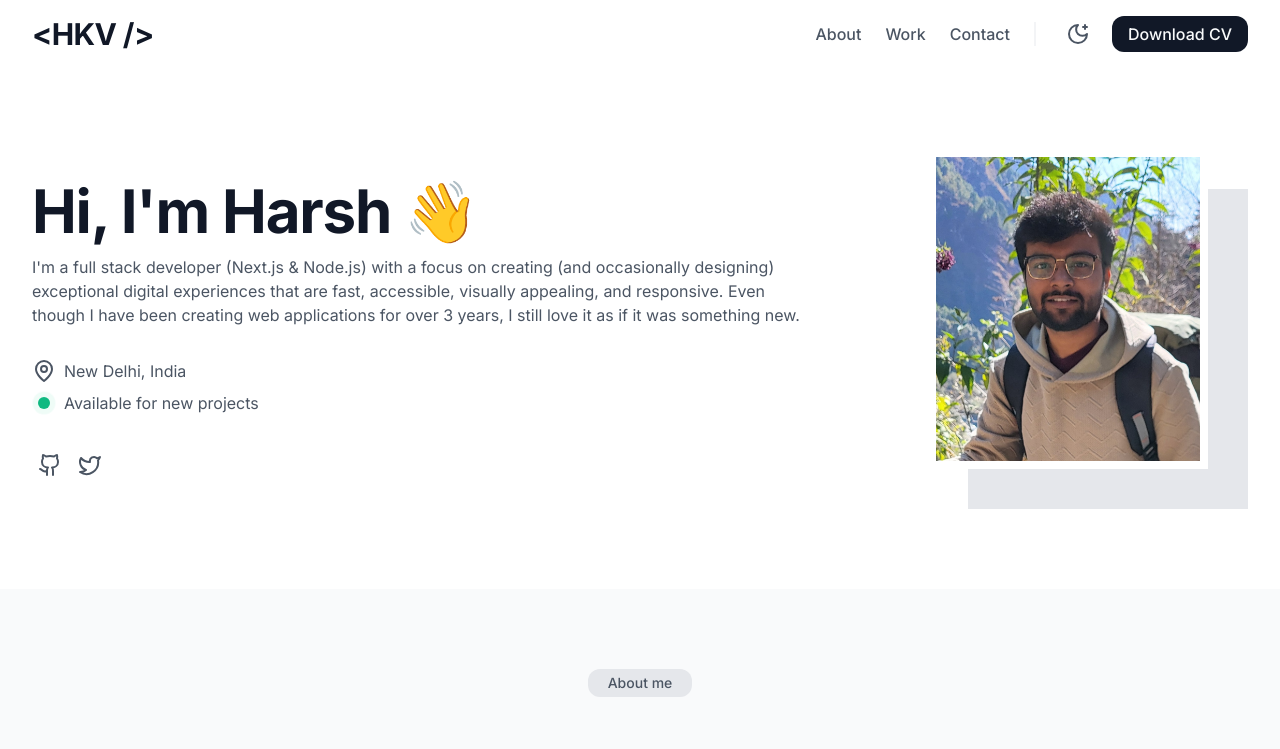
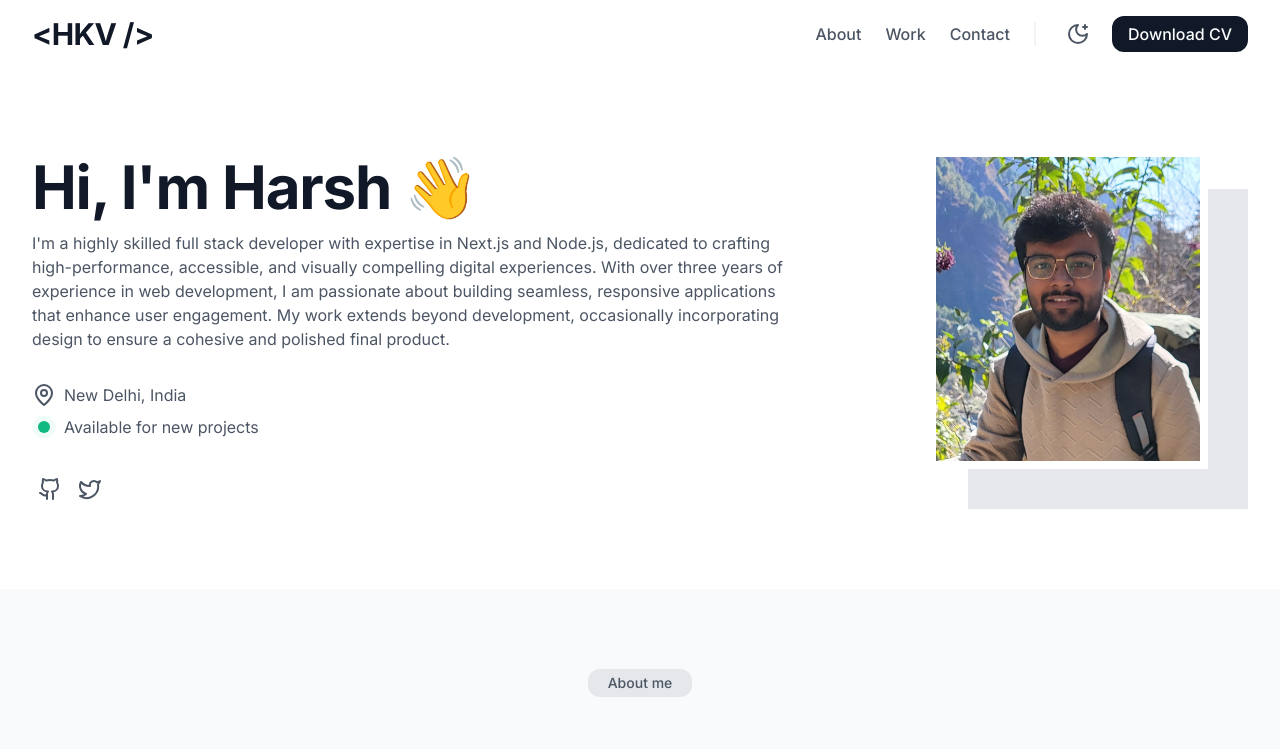
Before and after one commit to hkv24/portfolio-website, a Next.js app: page / in a window 1280 px wide. Shown: the top 749 px of the page. Built offline with nearby package versions, Linux system fonts and the light colour scheme.

Commit message:
final touch

```diff
--- a/src/components/sections/hero.tsx
+++ b/src/components/sections/hero.tsx
@@ -31,11 +31,13 @@ const HeroSection = () => {
               <span className="inline-block animate-waving-hand">👋</span>
             </Typography>
             <Typography>
-              I&apos;m a full stack developer (Next.js & Node.js) with a focus
-              on creating (and occasionally designing) exceptional digital
-              experiences that are fast, accessible, visually appealing, and
-              responsive. Even though I have been creating web applications for
-              over 3 years, I still love it as if it was something new.
+              I&apos;m a highly skilled full stack developer with expertise in
+              Next.js and Node.js, dedicated to crafting high-performance, accessible,
+              and visually compelling digital experiences. With over three years of
+              experience in web development, I am passionate about building seamless,
+              responsive applications that enhance user engagement. My work extends beyond
+              development, occasionally incorporating design to ensure a cohesive and
+              polished final product.
             </Typography>
           </div>
           <div className="flex flex-col gap-2">
--- a/src/components/sections/skills.tsx
+++ b/src/components/sections/skills.tsx
@@ -12,7 +12,7 @@ const SkillsSection = () => {
           <Tag label="Skills" />
         </div>
         <Typography variant="subtitle" className="max-w-xl text-center">
-          The skills, tools and technologies I am really good at:
+          Skills, tools and technologies:
         </Typography>
       </div>
 
```
